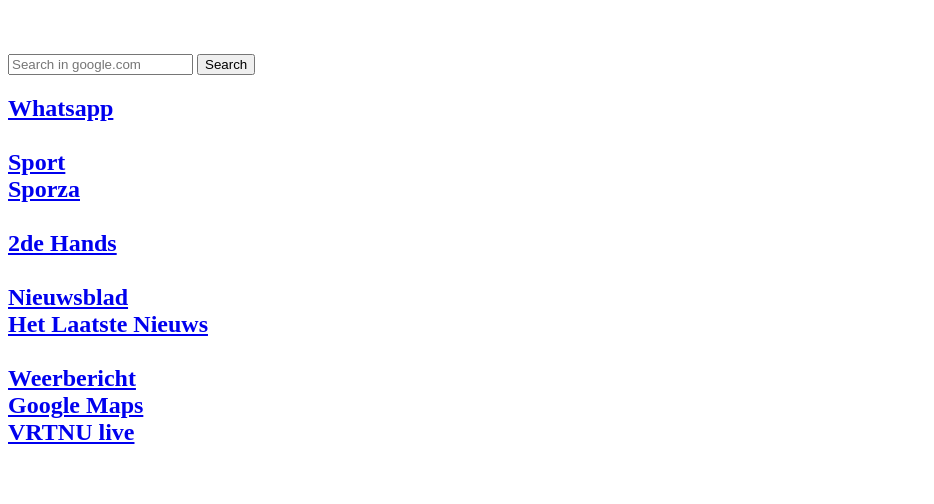
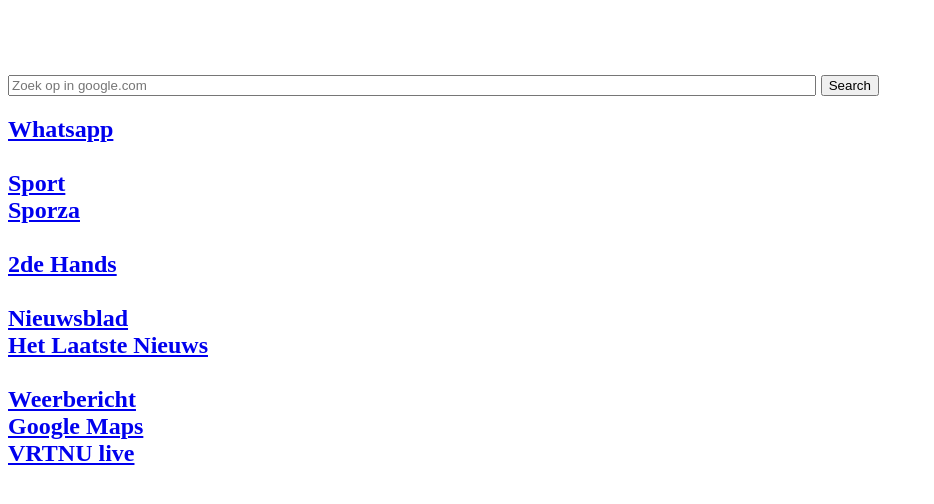
Before and after one commit to LewisVdC/omatab, a plain HTML site: page index.html in a window 1280 px wide. Shown: the part 48-552 px from the top of the page, without its empty margins (0-934 px from the left). Drawn offline with Linux system fonts and the light colour scheme.

Commit message:
extend searchbar and add css

```diff
--- /dev/null
+++ b/index.css
@@ -0,0 +1,14 @@
+body {
+    background-color: rgb(255, 255, 255);
+  }
+  h1 {
+    color: rgb(0, 0, 0);
+    text-align: left;
+  }
+  h2 {
+    text-align: left;
+  }
+  h3 {
+    text-align: left;
+
+  }
--- a/index.html
+++ b/index.html
@@ -1,9 +1,12 @@
 <html>
-  <head></head>
+  <head>
+    <link rel="stylesheet" href="index.css" />
+  </head>
   <body>
     <h1>Wat wilt u zoeken?</h1>
     <br />
     <br />
+    <h3>
       <form
         action="https://www.google.com/search"
         class="searchform"
@@ -13,36 +16,40 @@
       >
         <input name="sitesearch" type="hidden" value="" />
         <input
-        autocomplete="on"
+          autocomplete="off"
           class="form-control search"
           name="q"
-        placeholder="Search in google.com"
+          placeholder="Zoek op in google.com"
           required="required"
           type="text"
+          style="width: 808px"
         />
+
         <button class="button" type="submit">Search</button>
       </form>
-    <a target="_blank" href ="https://web.whatsapp.com"><h2>Whatsapp</a>
+    </h3>
+    <h2>
+      <a target="_blank" href="https://web.whatsapp.com">Whatsapp</a>
       <br />
-    <br>
-    <a target="_blank" href ="https://www.sport.be/nl">Sport</a>
-    <br>
-    <a target="_blank" href ="https://www.sporza.be/nl">Sporza</a>
       <br />
-    <br>
-    <a target="_blank" href ="https://www.2dehands.be">2de Hands</a>
-    <br>
-    <br>
-    <a target="_blank" href ="https://www.nieuwsblad.be">Nieuwsblad</a>
-    <br>
-    <a target="_blank" href ="https://www.hln.be">Het Laatste Nieuws</a>
-    <br>
-    <br>
-    <a target="_blank" href ="https://www.meteo.be/meteo/view/nl/65239-Home.html">Weerbericht</a>
-    <br>
-    <a target="_blank" href ="https://www.google.be/maps">Google Maps</a>
-    <br>
-    <a target="_blank" href ="https://www.vrt.be/vrtnu/livestream/video/een/">VRTNU live</a>
+      <a target="_blank" href="https://www.sport.be/nl">Sport</a>
+      <br />
+      <a target="_blank" href="https://www.sporza.be/nl">Sporza</a>
+      <br />
+      <br />
+      <a target="_blank" href="https://www.2dehands.be">2de Hands</a>
+      <br />
+      <br />
+      <a target="_blank" href="https://www.nieuwsblad.be">Nieuwsblad</a>
+      <br />
+      <a target="_blank" href="https://www.hln.be">Het Laatste Nieuws</a>
+      <br />
+      <br />
+      <a target="_blank" href="https://www.meteo.be/meteo/view/nl/65239-Home.html">Weerbericht</a>
+      <br />
+      <a target="_blank" href="https://www.google.be/maps">Google Maps</a>
+      <br />
+      <a target="_blank" href="https://www.vrt.be/vrtnu/livestream/video/een/">VRTNU live</a>
     </h2>
   </body>
 </html>
```
Lines whose indentation alone changed are shown as unchanged.
